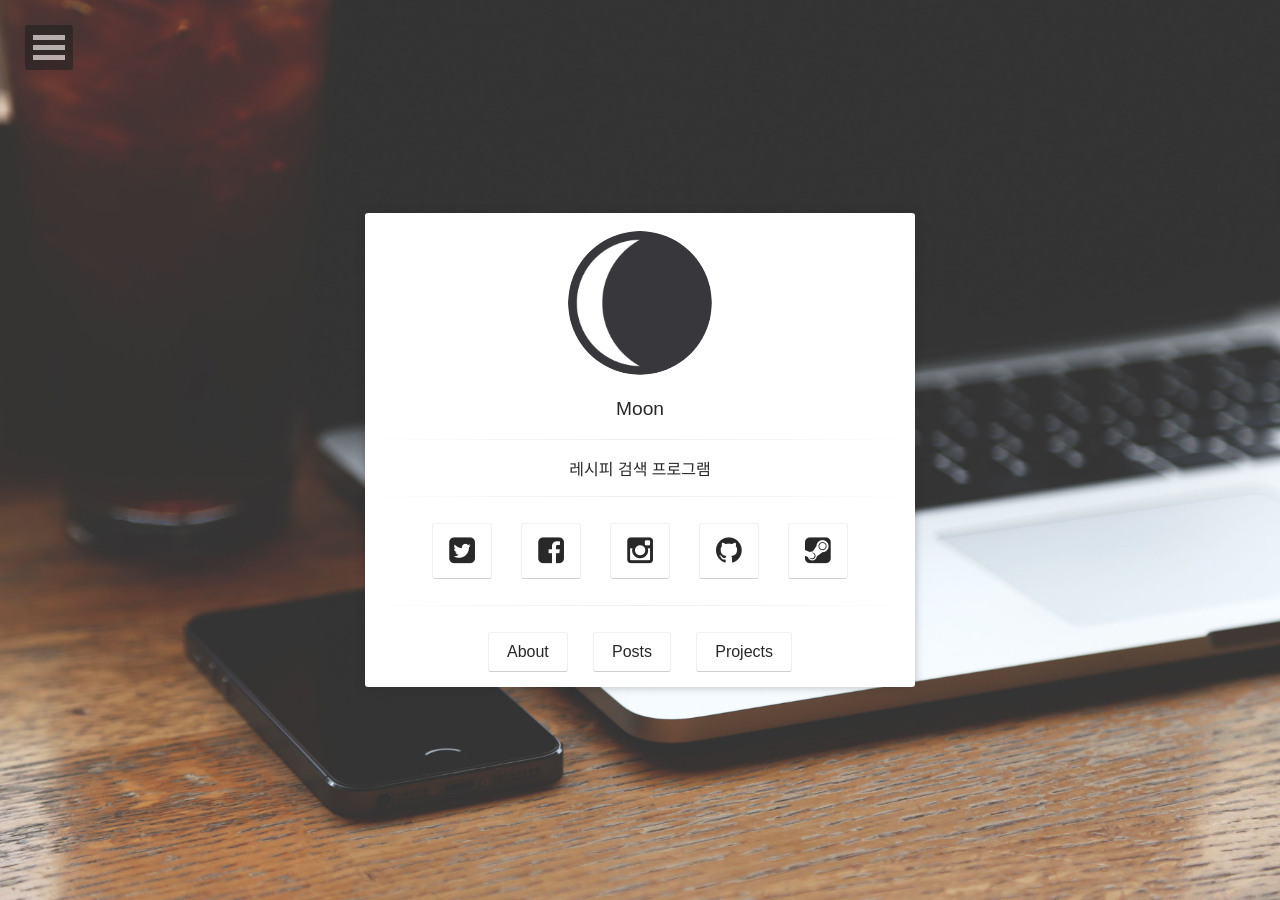
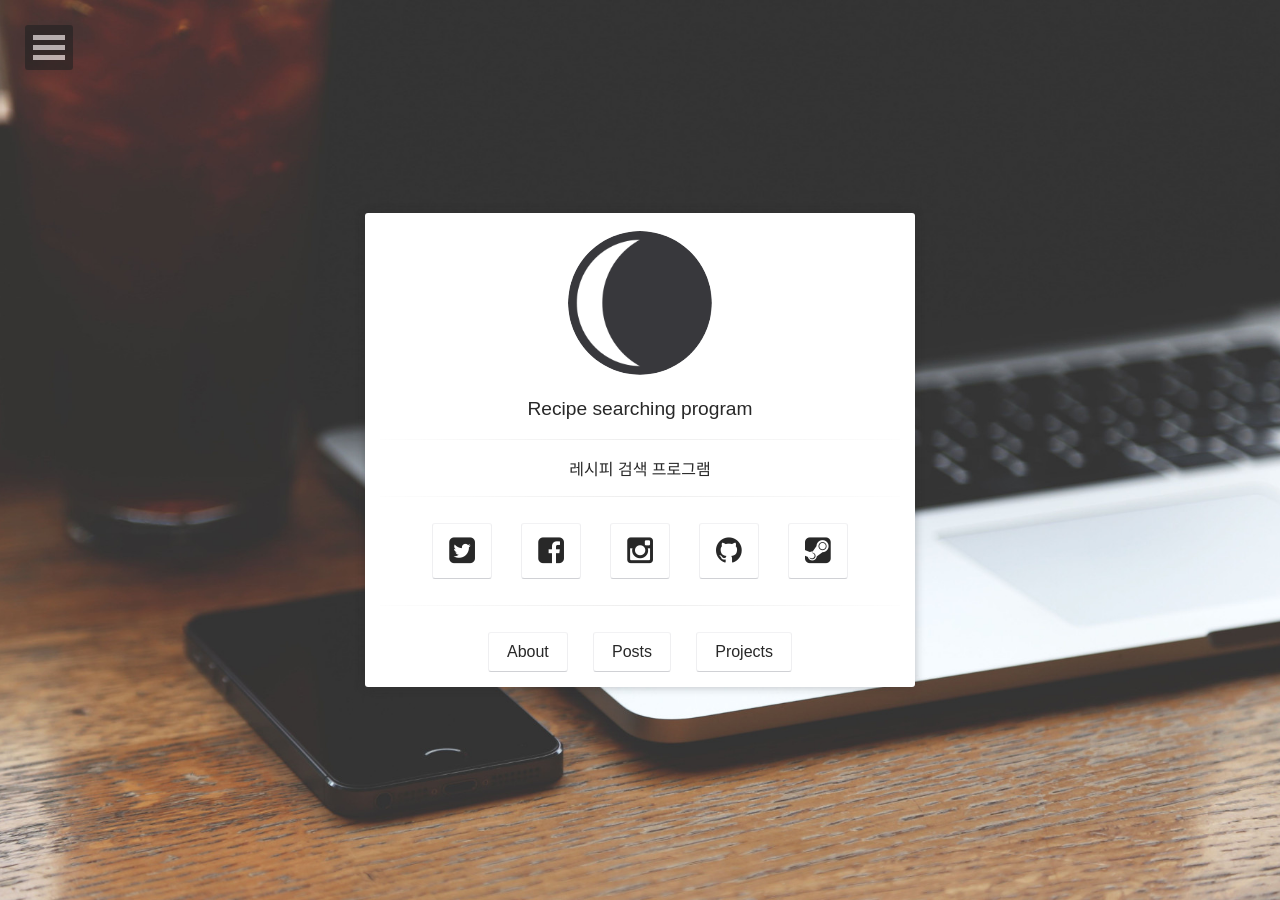
Before and after one commit to dbwjddldb96/dbwjddldb96.github.com, a Jekyll site: the page built from index.html, in a window 1280 px wide. Built offline with Jekyll 4.4.1, drawn with Linux system fonts in a browser that asks for light colours; some web fonts are replaced; comment, search, counter and statistics services are not loaded.

Commit message:
Recipe searching program

```diff
--- a/_config.yml
+++ b/_config.yml
@@ -1,5 +1,5 @@
 # Site
-title:              Moon
+title:              Recipe searching program
 bio:                '레시피 검색 프로그램'
 description:        "Moon is a minimal, one column jekyll theme for your blog."
 reading_time:       true
```
